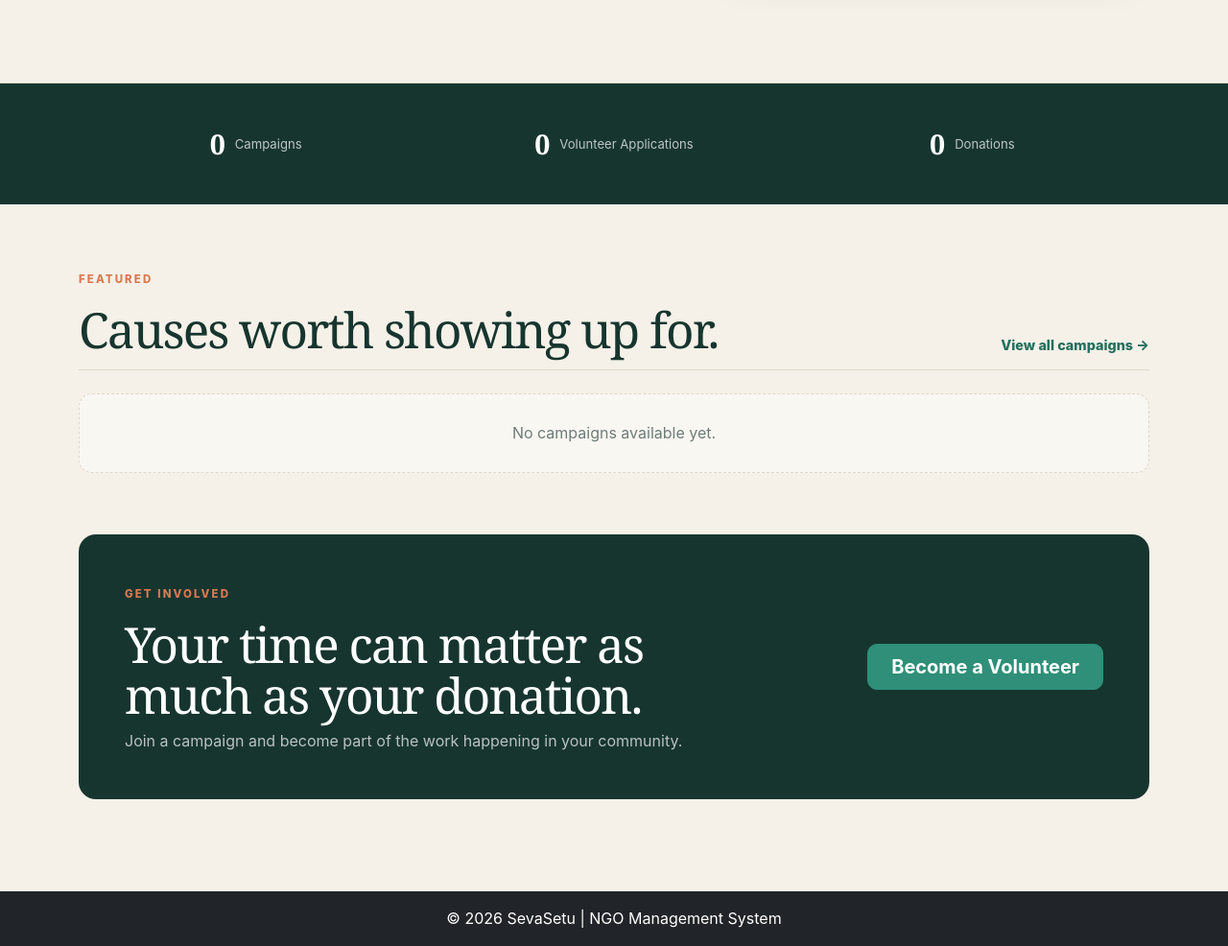
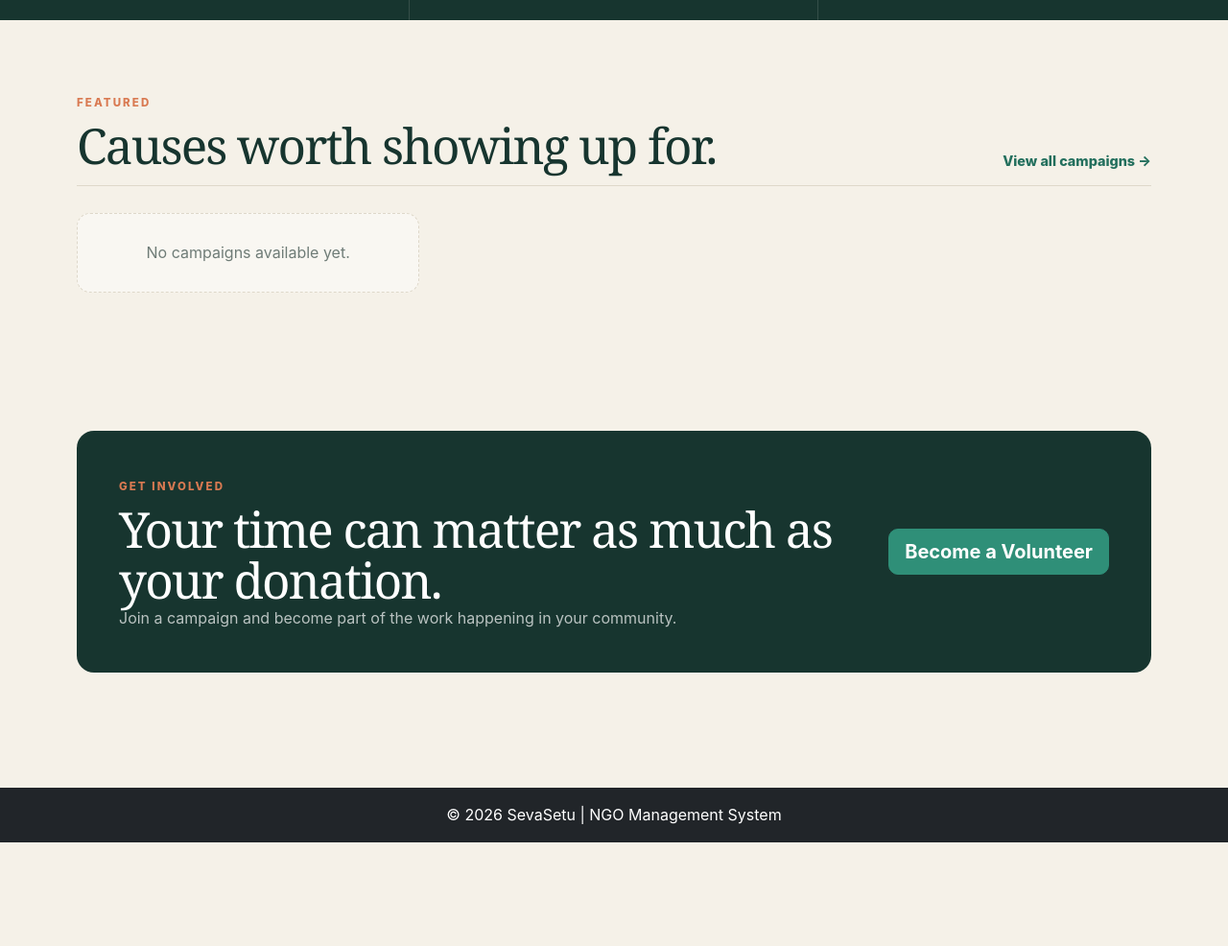
Before and after one commit to gouri0209m-ux/SevaSetu, a Django app: page / in a window 1280 px wide. Shown: the part 712-1698 px from the top of the page at 96% size. After the commit the page ends 1590 px from the top, so only its background shows below. Run offline with Django 5.2, Linux system fonts and the light colour scheme; data that the repository does not hold is empty.

Commit message:
Fix homepage featured campaign layout

```diff
--- a/core/templates/core/home.html
+++ b/core/templates/core/home.html
@@ -4,22 +4,20 @@
 
 {% block content %}
 <section class="hero-section">
-    <div class="container py-5">
-        <div class="row align-items-center g-5 py-lg-4">
-            <div class="col-lg-7">
+    <div class="hero-grid">
+        <div class="hero-copy-block">
             <span class="eyebrow">Community • Care • Action</span>
-                <h1 class="display-3 fw-bold hero-title mt-3 mb-4">
-                    Small actions can create a bigger impact.
-                </h1>
+            <h1 class="hero-title">Small actions can create a bigger impact.</h1>
             <p class="hero-copy mb-4">
                 Discover campaigns, volunteer your time and support communities through SevaSetu.
             </p>
             <div class="d-flex flex-wrap gap-3">
-                    <a href="{% url 'campaign_list' %}" class="btn btn-accent btn-lg px-4">Explore Campaigns</a>
-                    <a href="{% url 'donate' %}" class="btn btn-outline-dark btn-lg px-4">Donate</a>
+                <a href="{% url 'campaign_list' %}" class="btn btn-accent btn-lg">Explore Campaigns</a>
+                <a href="{% url 'donate' %}" class="btn btn-outline-dark btn-lg">Donate</a>
             </div>
         </div>
-            <div class="col-lg-5">
+
+        <div class="hero-media">
             <div class="hero-photo">
                 <img src="https://images.unsplash.com/photo-1488521787991-ed7bbaae773c?auto=format&fit=crop&w=1100&q=85" alt="Community support">
                 <div class="hero-note">
@@ -29,80 +27,70 @@
             </div>
         </div>
     </div>
-    </div>
 </section>
 
 <section class="impact-strip">
-    <div class="container py-4">
-        <div class="row g-4 text-center">
-            <div class="col-md-4">
+    <div class="impact-grid">
         <div class="impact-item">
             <strong>{{ campaign_count }}</strong>
             <span>Campaigns</span>
         </div>
-            </div>
-            <div class="col-md-4">
         <div class="impact-item">
             <strong>{{ volunteer_count }}</strong>
             <span>Volunteer Applications</span>
         </div>
-            </div>
-            <div class="col-md-4">
         <div class="impact-item">
             <strong>{{ donation_count }}</strong>
             <span>Donations</span>
         </div>
     </div>
-        </div>
-    </div>
 </section>
 
-<section class="container py-5 my-lg-3">
-    <div class="section-heading mb-4">
+<section class="home-section">
+    <div class="section-heading">
         <div>
             <span class="eyebrow">Featured</span>
-            <h2 class="section-title mt-2">Causes worth showing up for.</h2>
+            <h2 class="section-title">Causes worth showing up for.</h2>
         </div>
         <a href="{% url 'campaign_list' %}" class="text-link">View all campaigns →</a>
     </div>
 
-    <div class="row g-4">
+    <div class="campaign-grid">
         {% for campaign in campaigns %}
-        <div class="col-md-4">
-            <article class="campaign-card h-100">
+        <article class="campaign-card">
             {% if campaign.image %}
                 <img src="{{ campaign.image.url }}" alt="{{ campaign.title }}">
             {% else %}
                 <div class="campaign-placeholder">SevaSetu</div>
             {% endif %}
-                <div class="p-4 d-flex flex-column h-100">
+
+            <div class="campaign-body">
                 <span class="status-pill mb-3">{{ campaign.status }}</span>
                 <h3 class="h5 fw-bold mb-2">{{ campaign.title }}</h3>
                 <p class="text-muted mb-4">{{ campaign.description|truncatewords:18 }}</p>
-                    <div class="mt-auto d-flex justify-content-between align-items-center gap-3">
+
+                <div class="campaign-meta">
                     <small class="text-muted">{{ campaign.location }}</small>
-                        <a href="{% url 'campaign_detail' campaign.id %}" class="btn btn-dark btn-sm px-3">Details</a>
+                    <a href="{% url 'campaign_detail' campaign.id %}" class="btn btn-dark btn-sm">Details</a>
                 </div>
             </div>
         </article>
         {% empty %}
-            <div class="col-12">
         <div class="empty-state">No campaigns available yet.</div>
-            </div>
         {% endfor %}
     </div>
 </section>
 
-<section class="container pb-5 mb-lg-4">
-    <div class="cta-panel p-4 p-lg-5">
-        <div class="row align-items-center g-4">
-            <div class="col-lg-8">
+<section class="home-section">
+    <div class="cta-panel">
+        <div class="cta-grid">
+            <div>
                 <span class="eyebrow">Get involved</span>
-                <h2 class="section-title mt-2 mb-2">Your time can matter as much as your donation.</h2>
+                <h2 class="section-title">Your time can matter as much as your donation.</h2>
                 <p class="mb-0 text-muted">Join a campaign and become part of the work happening in your community.</p>
             </div>
-            <div class="col-lg-4 text-lg-end">
-                <a href="{% url 'volunteer_apply' %}" class="btn btn-accent btn-lg px-4">Become a Volunteer</a>
+            <div>
+                <a href="{% url 'volunteer_apply' %}" class="btn btn-accent btn-lg">Become a Volunteer</a>
             </div>
         </div>
     </div>
```
Lines whose indentation alone changed are shown as unchanged.
